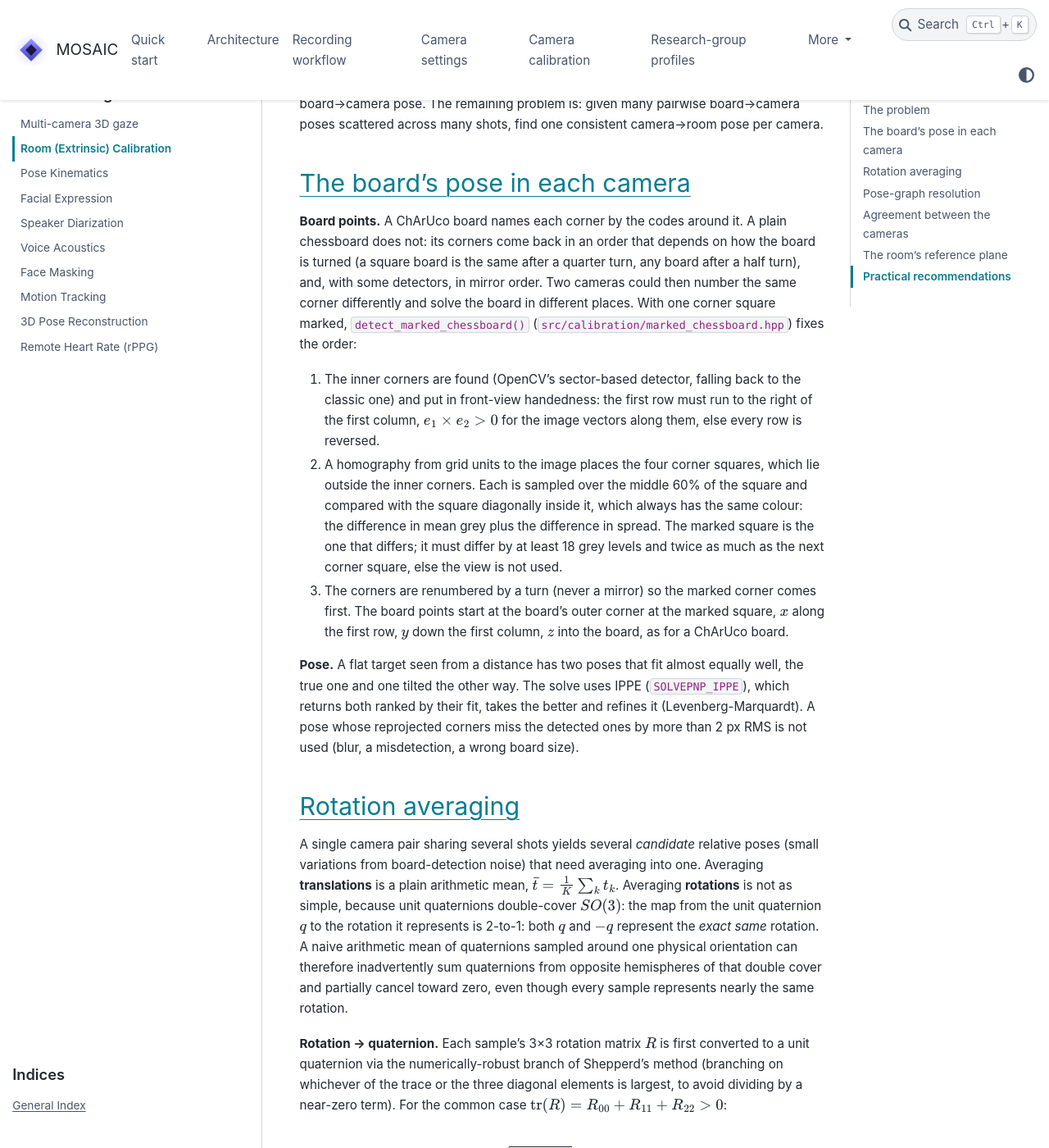
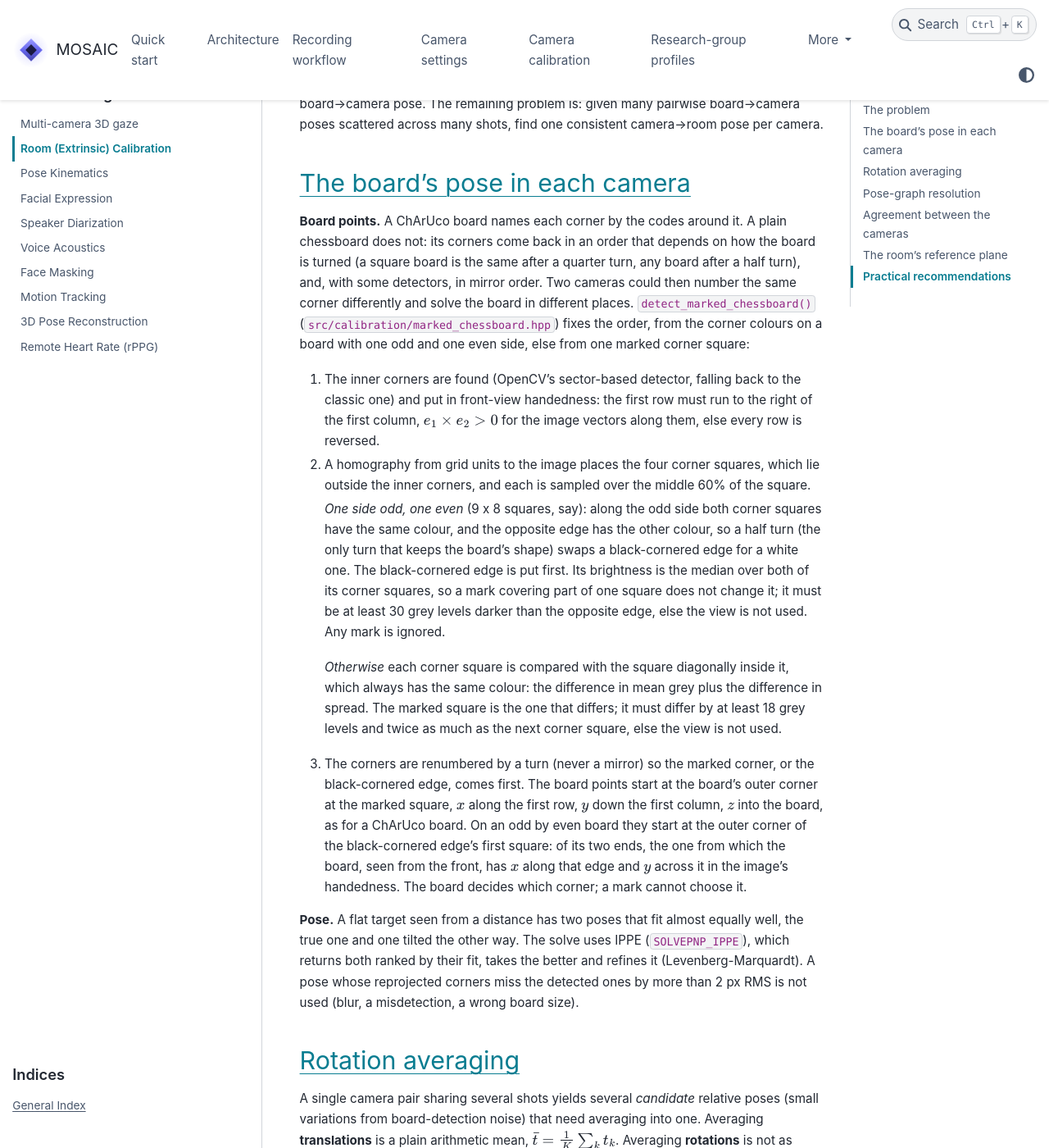
Before and after one commit to fcbg-platforms/mosaic, a Sphinx documentation site: the page built from docs/math/room_calibration.rst, in a window 1280 px wide and 1400 px high, scrolled down 858 px. Shown: the whole window at 82% size. Built offline with Sphinx 7.4.7 and the PyData theme 0.15.4, drawn with Linux system fonts in a browser that asks for light colours; pages that are not in the unit, such as notebooks, are missing from menus.

Commit message:
Calibration: an odd x even chessboard is oriented by its corner colours, no mark needed

```diff
--- a/docs/math/room_calibration.rst
+++ b/docs/math/room_calibration.rst
@@ -36,25 +36,42 @@ it. A plain chessboard does not: its corners come back in an order that
 depends on how the board is turned (a square board is the same after a
 quarter turn, any board after a half turn), and, with some detectors, in
 mirror order. Two cameras could then number the same corner differently
-and solve the board in different places. With one corner square marked,
+and solve the board in different places.
 ``detect_marked_chessboard()`` (``src/calibration/marked_chessboard.hpp``)
-fixes the order:
+fixes the order, from the corner colours on a board with one odd and one
+even side, else from one marked corner square:
 
 1. The inner corners are found (OpenCV's sector-based detector, falling
    back to the classic one) and put in front-view handedness: the first row
    must run to the right of the first column, :math:`e_1 \times e_2 > 0`
    for the image vectors along them, else every row is reversed.
 2. A homography from grid units to the image places the four corner
-   squares, which lie outside the inner corners. Each is sampled over the
-   middle 60% of the square and compared with the square diagonally inside
-   it, which always has the same colour: the difference in mean grey plus
+   squares, which lie outside the inner corners, and each is sampled over
+   the middle 60% of the square.
+
+   *One side odd, one even* (9 x 8 squares, say): along the odd side both
+   corner squares have the same colour, and the opposite edge has the other
+   colour, so a half turn (the only turn that keeps the board's shape) swaps
+   a black-cornered edge for a white one. The black-cornered edge is put
+   first. Its brightness is the median over both of its corner squares, so
+   a mark covering part of one square does not change it; it must be at
+   least 30 grey levels darker than the opposite edge, else the view is not
+   used. Any mark is ignored.
+
+   *Otherwise* each corner square is compared with the square diagonally
+   inside it, which always has the same colour: the difference in mean grey plus
    the difference in spread. The marked square is the one that differs; it
    must differ by at least 18 grey levels and twice as much as the next
    corner square, else the view is not used.
 3. The corners are renumbered by a turn (never a mirror) so the marked
-   corner comes first. The board points start at the board's outer corner
-   at the marked square, :math:`x` along the first row, :math:`y` down the
-   first column, :math:`z` into the board, as for a ChArUco board.
+   corner, or the black-cornered edge, comes first. The board points start
+   at the board's outer corner at the marked square, :math:`x` along the
+   first row, :math:`y` down the first column, :math:`z` into the board, as
+   for a ChArUco board. On an odd by even board they start at the outer
+   corner of the black-cornered edge's first square: of its two ends, the one
+   from which the board, seen from the front, has :math:`x` along that edge
+   and :math:`y` across it in the image's handedness. The board decides which
+   corner; a mark cannot choose it.
 
 **Pose.** A flat target seen from a distance has two poses that fit almost
 equally well, the true one and one tilted the other way. The solve uses
```
Also changed, not shown: docs/calibration.rst (+17 -10 lines), 6 other files.
